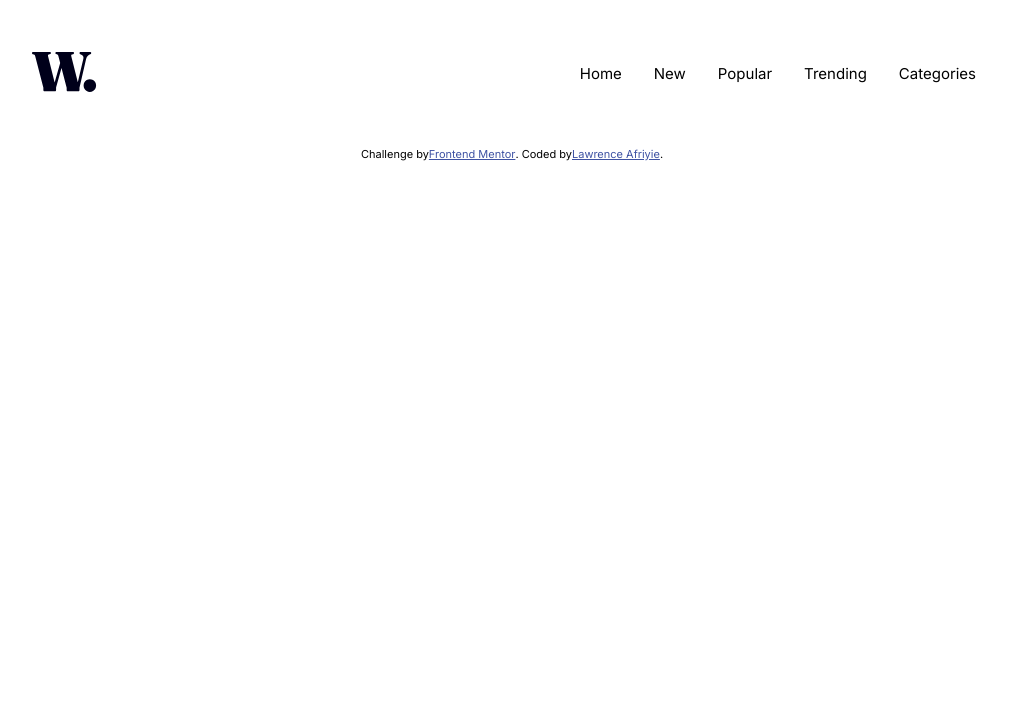
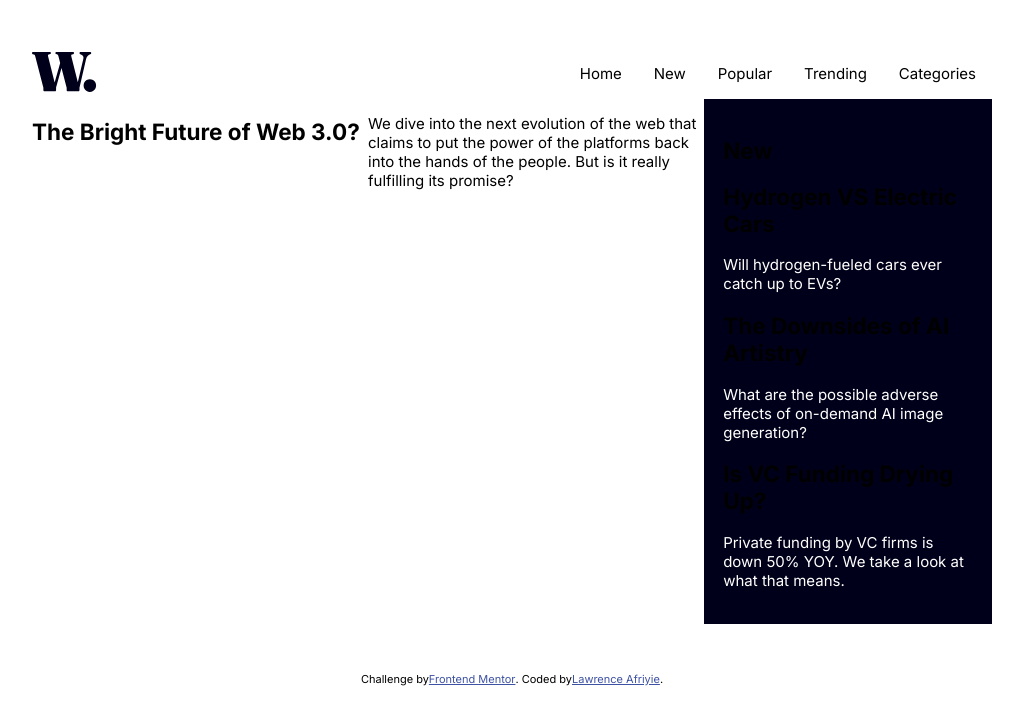
Before and after one commit to LorryAfriyie/news-homepage, a React (Vite) app: page / in a window 1280 px wide. Shown: the top 724 px of the page, without its empty margins (128-1151 px from the left). Built offline with nearby package versions, Linux system fonts and the light colour scheme.

Commit message:
News sub components
Creating individual components used to encapsulate their respective sections.

```diff
--- a/src/components/Navbar.jsx
+++ b/src/components/Navbar.jsx
@@ -50,9 +50,9 @@ export const Navbar = () => {
     }, 500);
   };
 
-  useEffect(() => {
+  /* useEffect(() => {
     setupTopNav(media);
-  }, [media]);
+  }, [media]); */
 
   return (
     <nav className="navbar">
--- /dev/null
+++ b/src/scss/Headline.scss
@@ -0,0 +1,10 @@
+.headline {
+  .img::before {
+    //content: url("/images/image-web-3-desktop.jpg");
+  }
+
+  .grid {
+    display: grid;
+    grid-template-columns: repeat(2, 1fr);
+  }
+}
--- a/src/scss/Navbar.scss
+++ b/src/scss/Navbar.scss
@@ -91,3 +91,12 @@
     }
   }
 }
+
+// Galaxy Z Fold media query to space out close button from touching the end of the screen
+@media (width = 344px) {
+  .navbar {
+    &__close-btn {
+      margin-right: 8.5rem;
+    }
+  }
+}
--- /dev/null
+++ b/src/scss/NewNews.scss
@@ -0,0 +1,15 @@
+.new-news {
+  background-color: hsl(240, 100%, 5%);
+  padding: 1.2rem;
+
+  &__list {
+    list-style-type: none;
+    padding: 0;
+  }
+
+  &__items {
+    p {
+      color: white;
+    }
+  }
+}
--- a/src/scss/NewsPage.scss
+++ b/src/scss/NewsPage.scss
@@ -1,5 +1,10 @@
 .news-page-section {
   padding: 3rem 10rem 3rem 10rem;
+
+  .wrapper {
+    display: grid;
+    grid-template-columns: 70% 30%;
+  }
 }
 
 @media (width < 70em) {
--- a/src/scss/main.scss
+++ b/src/scss/main.scss
@@ -4,6 +4,8 @@
 // STYLESHEET IMPORTS
 @import "NewsPage";
 @import "Navbar";
+@import "Headline";
+@import "NewNews";
 
 * {
   box-sizing: border-box;
--- /dev/null
+++ b/src/views/Headline.jsx
@@ -0,0 +1,24 @@
+export const Headline = () => {
+  const data = headlineData[0];
+  return (
+    <section className="headline">
+      <div className="img" />
+      <div className="grid">
+        <div className="col">
+          <h1>{data.heading}</h1>
+        </div>
+        <div className="col">
+          <p>{data.post}</p>
+        </div>
+      </div>
+    </section>
+  );
+};
+
+const headlineData = [
+  {
+    id: 1,
+    heading: "The Bright Future of Web 3.0?",
+    post: "We dive into the next evolution of the web that claims to put the power of the platforms back into the hands of the people. But is it really fulfilling its promise?",
+  },
+];
--- /dev/null
+++ b/src/views/NewNews.jsx
@@ -0,0 +1,37 @@
+export const NewNews = () => {
+  return (
+    <section className="new-news">
+      <div className="new-news__topic">
+        <h1>New</h1>
+        <ul className="new-news__list">
+          {newNewsData.map((x) => {
+            return (
+              <li className="new-news__items" key={x.id}>
+                <h2>{x.title}</h2>
+                <p>{x.post}</p>
+              </li>
+            );
+          })}
+        </ul>
+      </div>
+    </section>
+  );
+};
+
+const newNewsData = [
+  {
+    id: 1,
+    title: "Hydrogen VS Electric Cars",
+    post: "Will hydrogen-fueled cars ever catch up to EVs?",
+  },
+  {
+    id: 2,
+    title: "The Downsides of AI Artistry",
+    post: "What are the possible adverse effects of on-demand AI image generation?",
+  },
+  {
+    id: 3,
+    title: "Is VC Funding Drying Up?",
+    post: "Private funding by VC firms is down 50% YOY. We take a look at what that means.",
+  },
+];
--- a/src/views/NewsPage.jsx
+++ b/src/views/NewsPage.jsx
@@ -1,9 +1,16 @@
 import { Navbar } from "../components/Navbar";
+import { Headline } from "./Headline";
+import { NewNews } from "./NewNews";
 
 export const NewsPage = () => {
   return (
     <main className="news-page-section">
       <Navbar />
+
+      <div className="wrapper">
+        <Headline />
+        <NewNews />
+      </div>
     </main>
   );
 };
```
